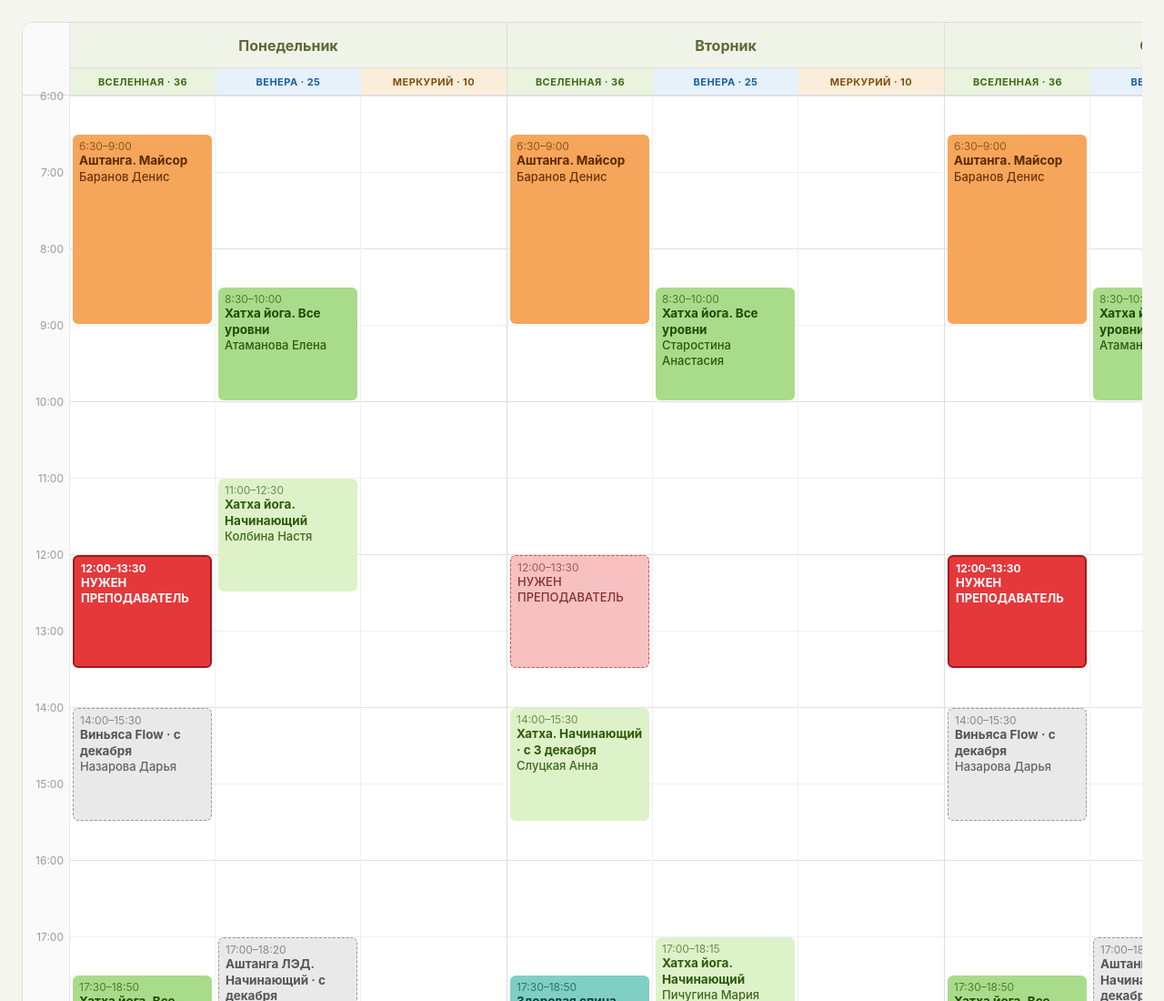
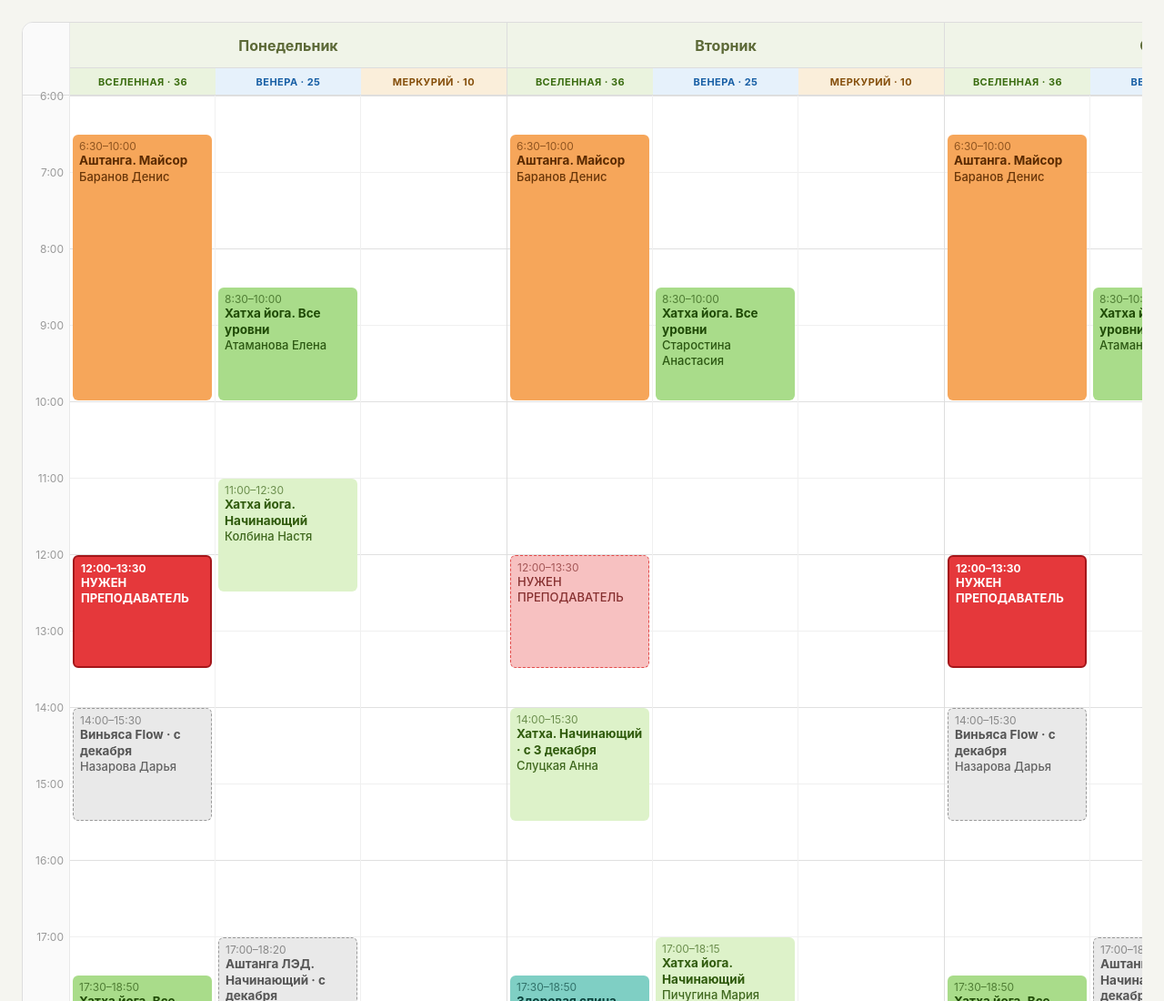
Before and after one commit to maramuhta/pytnitskay, a plain HTML site: page index.html in a window 1280 px wide. Shown: the top 1100 px of the page at 91% size. Drawn offline with Linux system fonts and the light colour scheme.

Commit message:
Майсор 6:30-10:00
Co-Authored-By: Claude Opus 5.5 <noreply@anthropic.com>

```diff
--- a/index.html
+++ b/index.html
@@ -139,7 +139,7 @@ const typeOf = c => {
 const sched = {
   'Пн': {
     big:   [
-      {t:'6:30', d:150, n:'Баранов Денис', c:'Аштанга. Майсор'},
+      {t:'6:30', d:210, n:'Баранов Денис', c:'Аштанга. Майсор'},
       {t:'12:00', d:90, n:'НУЖЕН ПРЕПОДАВАТЕЛЬ', c:'', need:true, hot:true},
       {t:'14:00', d:90, n:'Назарова Дарья', c:'Виньяса Flow · с декабря', think:true},
       {t:'17:30', d:80, n:'Рябова Катя', c:'Хатха йога. Все уровни'},
@@ -157,7 +157,7 @@ const sched = {
   },
   'Вт': {
     big: [
-      {t:'6:30', d:150, n:'Баранов Денис', c:'Аштанга. Майсор'},
+      {t:'6:30', d:210, n:'Баранов Денис', c:'Аштанга. Майсор'},
       {t:'12:00', d:90, n:'НУЖЕН ПРЕПОДАВАТЕЛЬ', c:'', need:true},
       {t:'14:00', d:90, n:'Слуцкая Анна', c:'Хатха. Начинающий · с 3 декабря'},
       {t:'17:30', d:80, n:'Скачев Павел', c:'Здоровая спина'},
@@ -174,7 +174,7 @@ const sched = {
   },
   'Ср': {
     big: [
-      {t:'6:30', d:150, n:'Баранов Денис', c:'Аштанга. Майсор'},
+      {t:'6:30', d:210, n:'Баранов Денис', c:'Аштанга. Майсор'},
       {t:'12:00', d:90, n:'НУЖЕН ПРЕПОДАВАТЕЛЬ', c:'', need:true, hot:true},
       {t:'14:00', d:90, n:'Назарова Дарья', c:'Виньяса Flow · с декабря', think:true},
       {t:'17:30', d:80, n:'Рябова Катя', c:'Хатха йога. Все уровни'},
@@ -192,7 +192,7 @@ const sched = {
   },
   'Чт': {
     big: [
-      {t:'6:30', d:150, n:'Баранов Денис', c:'Аштанга. Майсор'},
+      {t:'6:30', d:210, n:'Баранов Денис', c:'Аштанга. Майсор'},
       {t:'12:00', d:90, n:'НУЖЕН ПРЕПОДАВАТЕЛЬ', c:'', need:true},
       {t:'14:00', d:90, n:'Слуцкая Анна', c:'Хатха. Начинающий · с 3 декабря'},
       {t:'17:30', d:80, n:'Скачев Павел', c:'Здоровая спина'},
@@ -209,7 +209,7 @@ const sched = {
   },
   'Пт': {
     big: [
-      {t:'6:30', d:150, n:'Баранов Денис', c:'Аштанга. Майсор'},
+      {t:'6:30', d:210, n:'Баранов Денис', c:'Аштанга. Майсор'},
       {t:'12:00', d:90, n:'НУЖЕН ПРЕПОДАВАТЕЛЬ', c:'', need:true, hot:true},
       {t:'17:30', d:80, n:'Рябова Катя', c:'Хатха йога. Все уровни'},
       {t:'19:00', d:80, n:'Старостина Анастасия', c:'Хатха йога. Все уровни'},
```
